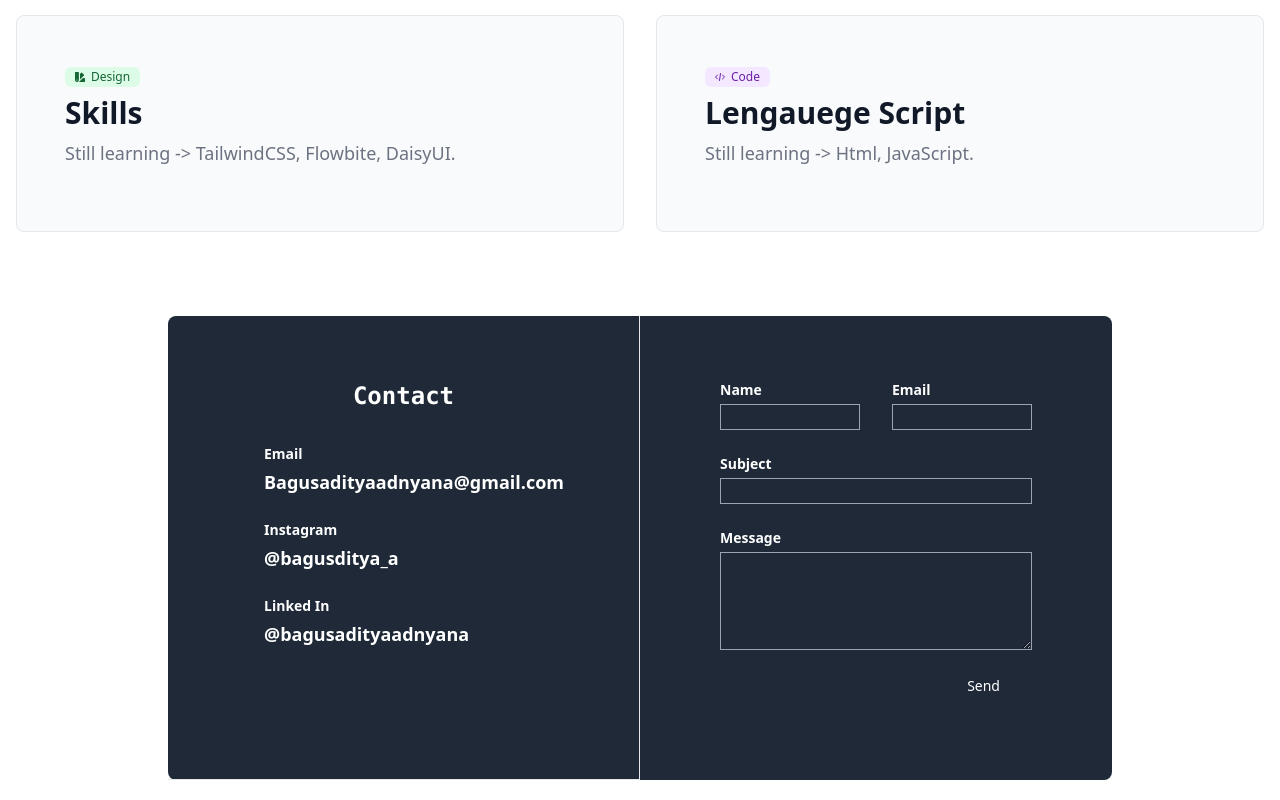
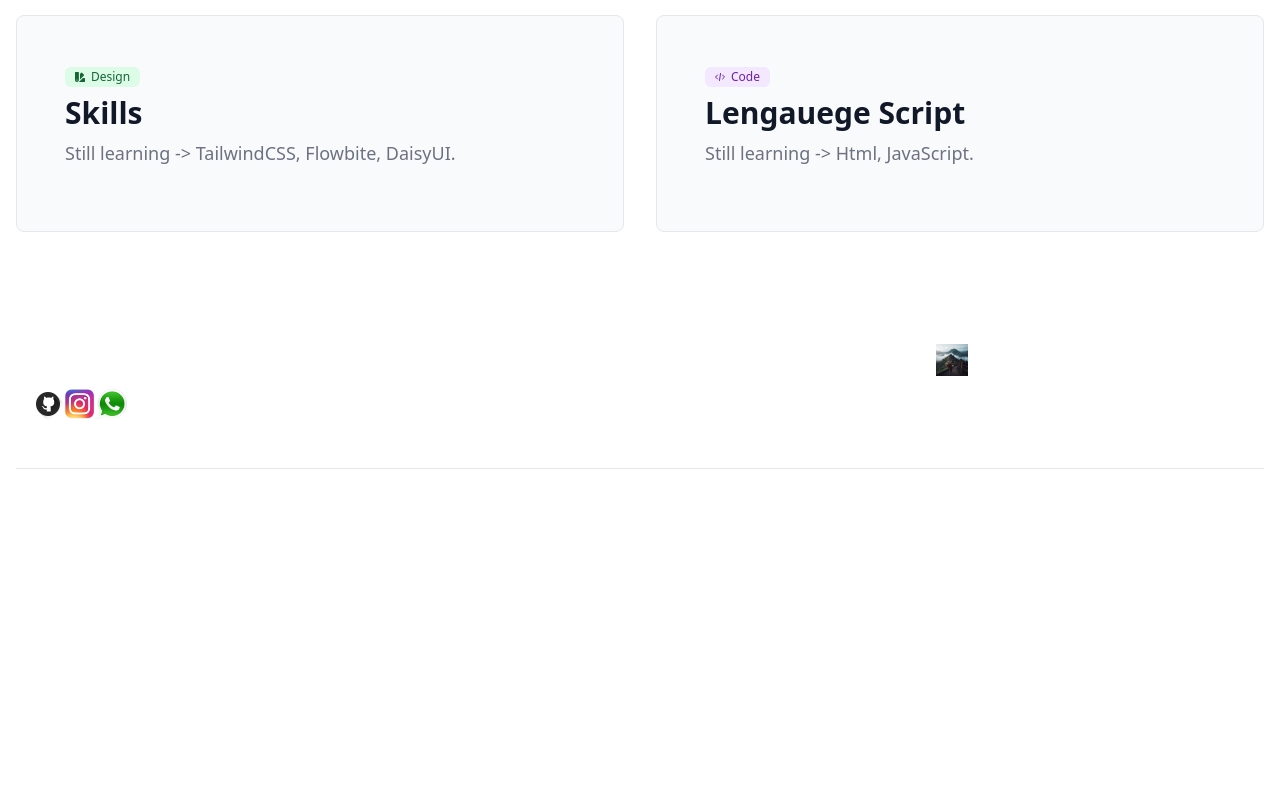
Before and after one commit to Bagusadityaadnyana/Bagusadityaadnyana.github.io, a website: page index.html in a window 1280 px wide. Shown: the part 1091-1891 px from the top of the page. After the commit the page ends 1624 px from the top, so only its background shows below. Drawn offline with Linux system fonts and the light colour scheme.

Commit message:
update porto menambahkan link contact

```diff
--- a/index.html
+++ b/index.html
@@ -141,76 +141,61 @@
     </section>
 
     <!-- Gallery section -->
+    <!-- <div>
+      <h2 class="mb-4 text-4xl font-extrabold tracking-tight leading-none text-white md:text-5xl lg:text-6xl text-center">Project</h2>
+      <div class="grid grid-cols-2 gap-2">
+          <div class="ml-5 flex items-center justify-center"> Tambahkan kelas flex dan justify-center -->
+              <!-- <img class="my-5 mt-5" src="/img/tunasSekar.png" alt=""> Hapus kelas place-content-center
+          </div>
+      </div>
+    </div> -->
 
-    <!-- Form Section -->
-
-    <section class="container max-w-5xl mx-auto px-10 2xl:px-0 mt-5 my-5" id="contact">
-      <div class="bg-gray-800 flex rounded-lg flex-wrap bg-gray-800">
-        <div class="md:w-6/12 w-full md:border-r border-b border-primarygray-200">
-          <div class="lg:py-16 text-white lg:px-20 md:p-14 p-10">
-            <div class="mb-8">
-              <h2 class="text-2xl font-semibold font-mono text-center">Contact</h2>
-              <p class="text-lg mt-2 text-wtext-center text-center"></p>
+    <!-- Contact Section -->
+    <!-- component -->
+    <footer class="relative bg-blueGray-200 pt-8 pb-6 text-white my-5">
+      <div class="container mx-auto px-4">
+        <div class="flex flex-wrap text-left lg:text-left">
+          <div class="w-full lg:w-6/12 px-4">
+            <h4 class="text-3xl font-semibold text-white">Let's Connect!</h4>
+            <h5 class="text-lg mt-0 mb-2 text-white">
+                Contact Me Here.
+            </h5>
+            <div class="mt-6 lg:mb-0 mb-6 flex ">
+             <a href="https://github.com/Bagusadityaadnyana/" class="mr-8">
+              <img src="/img/github.png" alt="" class="w-8 h-8">
+             </a>
+             <a href="https://www.instagram.com/bagusditya_a?igsh=MXQ5c2psazcwMWU0ZQ%3D%3D&utm_source=qr" class="mr-8">
+              <img src="/img/instagram.png" alt="" class="w-8 h-8">
+             </a>
+             <a href="https://wa.link/fsp0bz" class="mr-8">
+              <img src="/img/wa.png" alt="" class="w-8 h-8">
+             </a>
             </div>
-
-            <div class="flex items-start my-6">
-              <i class="bx bxl-gmail bx-md"></i>
-              <div class="ml-4">
-                <div class="text-sm font-semibold mb-1">Email</div>
-                <div class="text-lg font-semibold">Bagusadityaadnyana@gmail.com</div>
-              </div>
-            </div>
-            <div class="flex items-start my-6">
-              <i class="bx bxl-instagram bx-md"></i>
-              <div class="ml-4">
-                <div class="text-sm font-semibold mb-1">Instagram</div>
-                <div class="text-lg font-semibold">@bagusditya_a</div>
-              </div>
-            </div>
-            <div class="flex items-start my-6">
-              <i class="bx bxl-linkedin bx-md"></i>
-              <div class="ml-4">
-                <div class="text-sm font-semibold mb-1">Linked In</div>
-                <div class="text-lg font-semibold">@bagusadityaadnyana</div>
-              </div>
+          </div>
+          <!-- Added code for "Web Development" -->
+          <div class="lg:w-6/12 px-4 text-center lg:text-right">
+            <h4 class="text-lg font-semibold text-white">Pemrograman Web</h4>
+            <a href="https://github.com/Bagusadityaadnyana/praktikum-pemrograman-web" class="inline-block mt-2">
+              <img src="/img/web.jpg" alt="" class="w-8 h-8 mx-auto transition duration-300 ease-in-out transform hover:scale-110">
+            </a>
+          </div>
+          <!-- End of added code -->
+        </div>
+        <hr class="my-6 border-blueGray-300">
+        <div class="flex flex-wrap items-center md:justify-between justify-center">
+          <div class="w-full md:w-4/12 px-4 mx-auto text-center">
+            <div class="text-sm text-blueGray-500 font-semibold py-1">
+              Copyright © <span id="get-current-year">2024</span><a href="https://www.creative-tim.com/product/notus-js" class="text-white hover:text-gray-800" target="_blank"> This Porto By
+              <a href="https://www.creative-tim.com?ref=njs-profile" class="text-white hover:text-blueGray-800">Bagus Aditya</a>.
             </div>
           </div>
         </div>
-        <div class="md:w-6/12 w-full">
-          <form class="lg:py-16 text-white lg:px-20 md:p-14 p-10">
-            <div class="flex flex-wrap -mx-4">
-              <div class="lg:w-6/12 w-full px-4">
-                <div class="mb-6">
-                  <label htmlFor="{name}" class="block mb-1 text-sm font-semibold">Name</label>
-                  <input type="text" name="{name}" id="{name}" class="bg-transparent border border-gray-400 w-full" />
-                </div>
-              </div>
-              <div class="lg:w-6/12 w-full px-4">
-                <div class="mb-6">
-                  <label htmlFor="{name}" class="block mb-1 text-sm font-semibold">Email</label>
-                  <input type="text" name="{name}" id="{name}" class="bg-transparent border border-gray-400 w-full" />
-                </div>
-              </div>
-            </div>
-            <div class="mb-6">
-              <label htmlFor="{name}" class="block mb-1 text-sm font-semibold">Subject</label>
-              <input type="text" name="{name}" id="{name}" class="bg-transparent border border-gray-400 w-full" />
-            </div>
+      </div>
+    </footer>
 
-            <label htmlFor="{name}" class="block mb-1 text-sm font-semibold">Message</label>
-            <textarea name="{name}" id="{name}" rows="4" class="bg-transparent border border-gray-400 w-full"></textarea>
 
-            <div class="text-right">
-              <button
-                type="button"
-                class="text-white bg-gray-800 hover:bg-gray-900 focus:ring-4 focus:ring-gray-300 font-medium text-sm px-8 py-2 text-center my-3 dark:bg-gray-800 dark:hover:bg-gray-700 dark:focus:ring-gray-800 dark:border-gray-700"
-              >
-                Send
-              </button>
-            </div>
-          </form>
-        </div>
-      </div>
-    </section>
+
+
+
   </body>
 </html>
```
Also changed, not shown: img/github.png (added), img/instagram.png (added), img/tunasSekar.png (added), img/wa.png (added), img/web.jpg (added).
